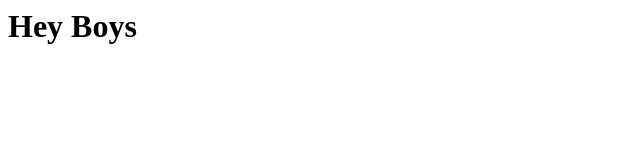
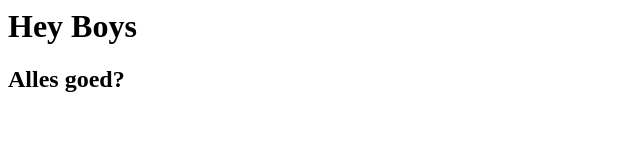
Before and after one commit to ArieTwigt/gittest, a plain HTML site: page index.html in a window 1280 px wide. Shown: the whole page, without its empty margins (0-640 px from the left). Drawn offline with Linux system fonts and the light colour scheme.

Commit message:
added h2

```diff
--- a/index.html
+++ b/index.html
@@ -1 +1,2 @@
 <h1> Hey Boys </h1>
+<h2> Alles goed? </h2>
```
